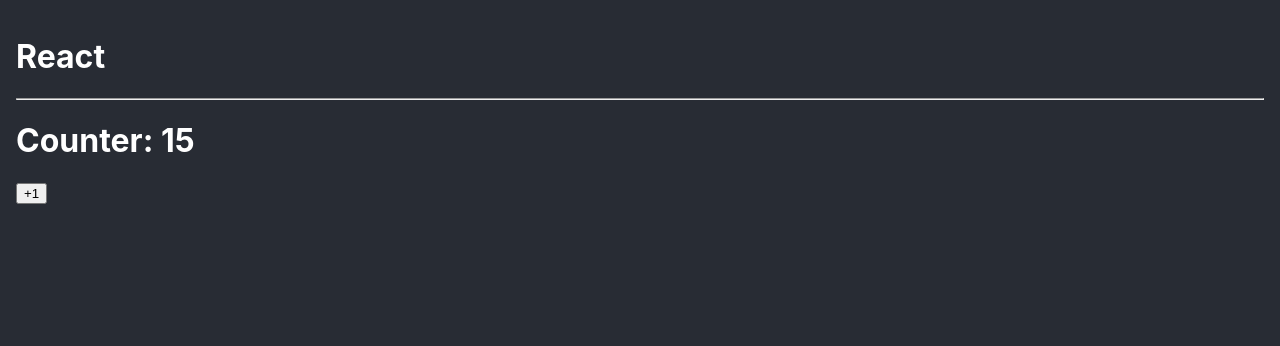
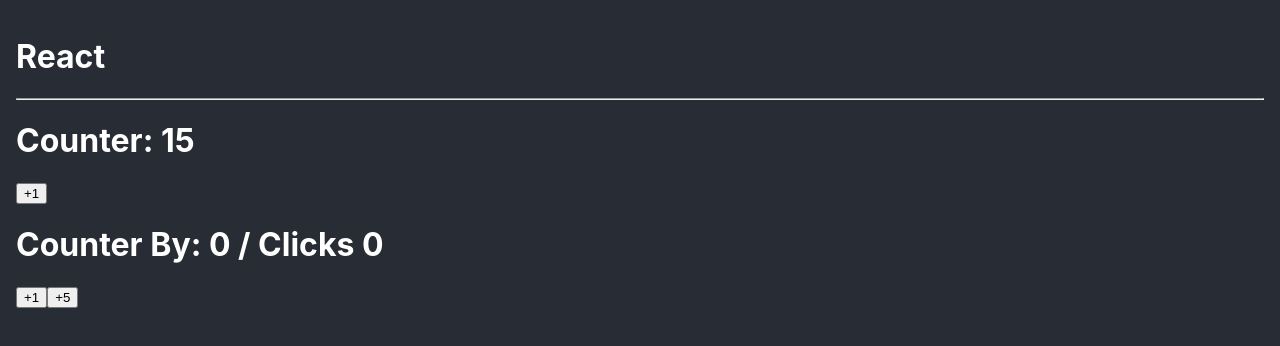
Before and after one commit to cmardone/curso-react-bases, a React (Vite) app: page / in a window 1280 px wide. Shown: the top 346 px of the page. Built offline with nearby package versions, Linux system fonts and the light colour scheme.

Commit message:
Up to video Nº 13 finished

```diff
--- a/src/App.tsx
+++ b/src/App.tsx
@@ -1,4 +1,5 @@
 import { Counter } from './bases/Counter';
+import { CounterBy } from './bases/CounterBy';
 
 function App() {
   return (
@@ -6,6 +7,7 @@
       <h1>React</h1>
       <hr />
       <Counter initialValue={15} />
+      <CounterBy />
     </>
   );
 }
--- /dev/null
+++ b/src/bases/CounterBy.tsx
@@ -0,0 +1,34 @@
+import { useState } from 'react';
+
+interface Props {
+  initialValue?: number;
+}
+
+interface CounterState {
+  counter: number;
+  clicks: number;
+}
+
+export const CounterBy = ({ initialValue = 0 }: Props) => {
+  const [{ counter, clicks }, setCounterState] = useState<CounterState>({ counter: initialValue, clicks: 0 });
+
+  const addClickHandle = (increment: number) =>
+    setCounterState(({ counter, clicks }) => ({
+      counter: counter + increment,
+      clicks: clicks + 1,
+    }));
+
+  return (
+    <>
+      <h1>
+        Counter By: {counter} / Clicks {clicks}
+      </h1>
+      <button type='button' onClick={() => addClickHandle(1)}>
+        +1
+      </button>
+      <button type='button' onClick={() => addClickHandle(5)}>
+        +5
+      </button>
+    </>
+  );
+};
```
